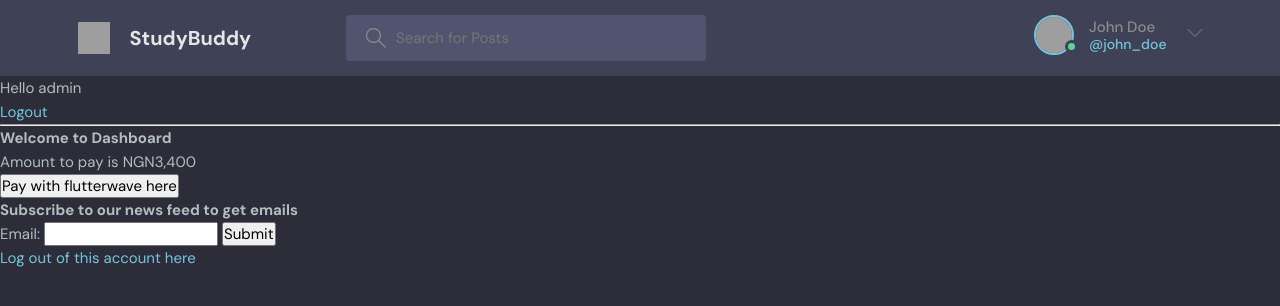
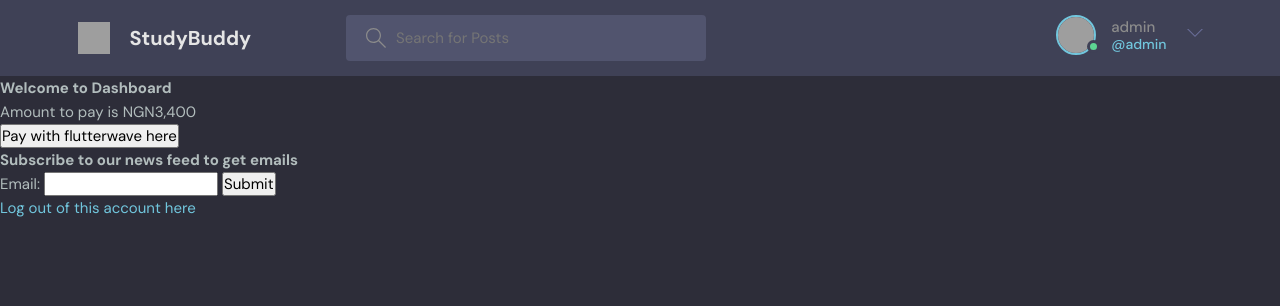
Before and after one commit to JohnsonMasino/Let-s-Talk., a Django app: page /dashboard/ in a window 1280 px wide. Shown: the top 306 px of the page. Run offline with Django 4.2, Linux system fonts and the light colour scheme; a user stored in the database is signed in; grey boxes are pictures that could not be loaded.

Commit message:
Installed Theme

```diff
--- a/elevate/NinazHairline/Templates/NinazHairline/navbar.html
+++ b/elevate/NinazHairline/Templates/NinazHairline/navbar.html
@@ -17,20 +17,16 @@
         </label>
       </form>
       <nav class="header__menu">
-        <!-- Not Logged In -->
-        <!-- <a href="/login.html">
-          <img src="./assets/avatar.svg" />
-          <p>Login</p>
-        </a> -->
+
 
         <!-- Logged In -->
-
+        {% if request.user.is_authenticated %}
         <div class="header__user">
           <a href="profile.html">
             <div class="avatar avatar--medium active">
               <img src="https://randomuser.me/api/portraits/men/37.jpg" />
             </div>
-            <p>John Doe <span>@john_doe</span></p>
+            <p>{{request.user.username}} <span>@{{request.user.username}}</span></p>
           </a>
           <button class="dropdown-button">
             <svg version="1.1" xmlns="http://www.w3.org/2000/svg" width="32" height="32" viewBox="0 0 32 32">
@@ -39,6 +35,16 @@
             </svg>
           </button>
         </div>
+        {% else %}
+
+        <!-- Not Logged In -->
+        <a href="{% url 'login' %}">
+          <img src="./assets/avatar.svg" />
+          <p>Login</p>
+        </a>
+
+        {% endif %}
+
 
         <div class="dropdown-menu">
           <a href="settings.html" class="dropdown-link"
@@ -50,7 +56,7 @@
             </svg>
             Settings</a
           >
-          <a href="login.html" class="dropdown-link"
+          <a href="{% url 'logout' %}" class="dropdown-link"
             ><svg version="1.1" xmlns="http://www.w3.org/2000/svg" width="32" height="32" viewBox="0 0 32 32">
               <title>sign-out</title>
               <path
@@ -60,7 +66,7 @@
                 d="M21.879 21.293l1.414 1.414 6.707-6.707-6.707-6.707-1.414 1.414 4.293 4.293h-14.172v2h14.172l-4.293 4.293z"
               ></path>
             </svg>
-            Logout</a
+            Logout</a>
           >
         </div>
       </nav>
@@ -70,11 +76,9 @@
 
 
 
-{% if request.user.is_authenticated %}
+<!--{% if request.user.is_authenticated %}
 <p>Hello {{request.user}}</p>
 <a href="{% url 'logout' %}">Logout</a>
 {% else %}
 <a href="{% url 'login' %}">Login</a>
-{% endif %}
-
-<hr>
+{% endif %}-->
```
Also changed, not shown: elevate/db.sqlite3.
